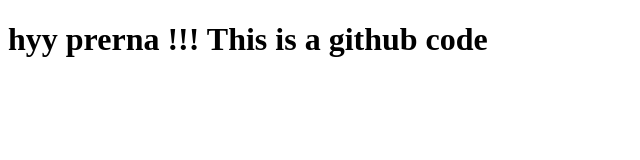
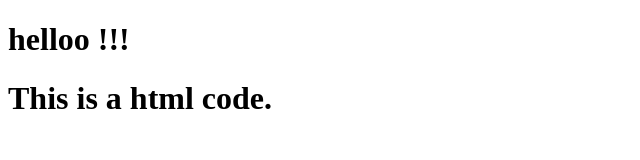
Before and after one commit to Prerna9279/VCSCF, a plain HTML site: page index.html in a window 1280 px wide. Shown: the whole page, without its empty margins (0-640 px from the left). Drawn offline with Linux system fonts and the light colour scheme.

Commit message:
sec commit

```diff
--- a/index.html
+++ b/index.html
@@ -6,6 +6,7 @@
     <title>Document</title>
 </head>
 <body>
-    <h1>hyy prerna !!! This is a github code</h1>
+    <h1>helloo !!!</h1>
+    <h1>This is a html code.</h1>
 </body>
 </html>
```
